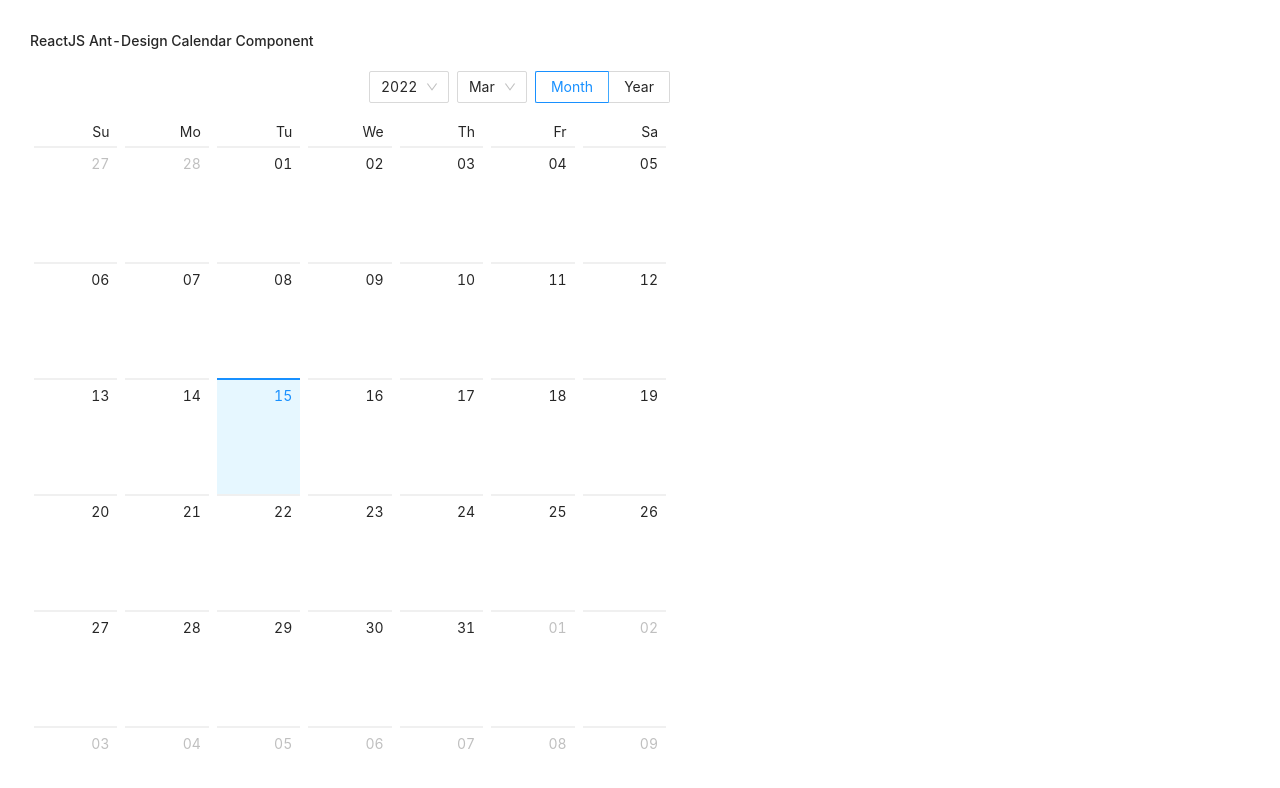
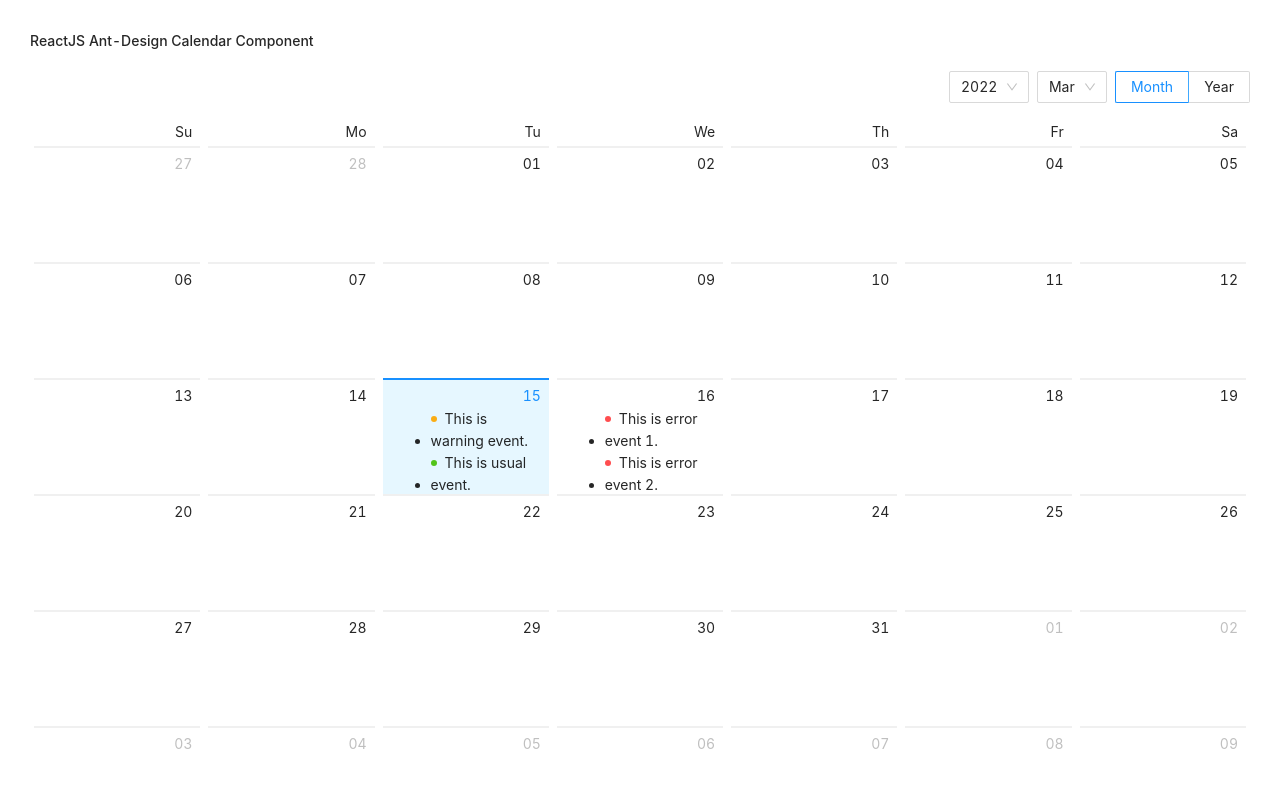
Before and after one commit to paulstgermain/calendar-test, a React (Create React App) app: page / in a window 1280 px wide. Shown: the top 788 px of the page. Built offline with nearby package versions, Linux system fonts and the light colour scheme; the HTML template or start-up script is replaced by a standard one.

Commit message:
adds test events to calendar, confirms onClick functionality for events

```diff
--- a/src/App.js
+++ b/src/App.js
@@ -1,7 +1,7 @@
 import React, { useState } from 'react';
 import './styles/App.css';
 import "antd/dist/antd.css";
-import { Calendar, Modal } from 'antd';
+import { Calendar, Modal, Badge } from 'antd';
 
 function App() {
   const [isModalVisible, setIsModalVisible] = useState(false);
@@ -18,6 +18,49 @@
 
   const handleCancel = () => {
     setIsModalVisible(false);
+  }
+
+  function getListData(value) {
+    let listData;
+    let dateValue = value.format("DD/MM/YYYY"); // you can parse value in every format you want
+    switch (dateValue) {
+      case "15/03/2022":
+        listData = [
+          { type: "warning", content: "This is warning event." },
+          { type: "success", content: "This is usual event." }
+        ];
+        break;
+      case "16/03/2022":
+        listData = [
+          { type: "error", content: "This is error event 1." },
+          { type: "error", content: "This is error event 2." },
+          { type: "error", content: "This is error event 3." }
+        ];
+        break;
+      case "12/04/2022":
+        listData = [
+          { type: "success", content: "This is usual event1." },
+          { type: "success", content: "This is usual event2." }
+        ];
+        break;
+      default:
+    }
+    return listData || [];
+  }
+
+  function dateCellRender(value) {
+    const listData = getListData(value);
+    return (
+      <ul className="events">
+        {listData.map(item => (
+          <li key={item.content}>
+            <Badge status={item.type} text={item.content} onClick={ () => {
+              console.log(item.content)
+            } } />
+          </li>
+        ))}
+      </ul>
+    );
   }
 
   function getMonthData(value) {
@@ -39,10 +82,10 @@
 
   return (
     <div style={ {
-      display: 'block', width: 700, padding: 30
+      display: 'block', padding: 30
     } }>
       <h4>ReactJS Ant-Design Calendar Component</h4>
-      <Calendar monthCellRender={monthCellRender} onSelect={showModal} />
+      <Calendar fullscreen={true} dateCellRender={dateCellRender} monthCellRender={monthCellRender} onSelect={showModal} />
       <Modal title="Selected Date" visible={isModalVisible} onOk={handleOk} onCancel={handleCancel}>
         <p>{selectedDate ? selectedDate : 'Something went wrong.'}</p>
       </Modal>
```
Lines whose indentation alone changed are shown as unchanged.
